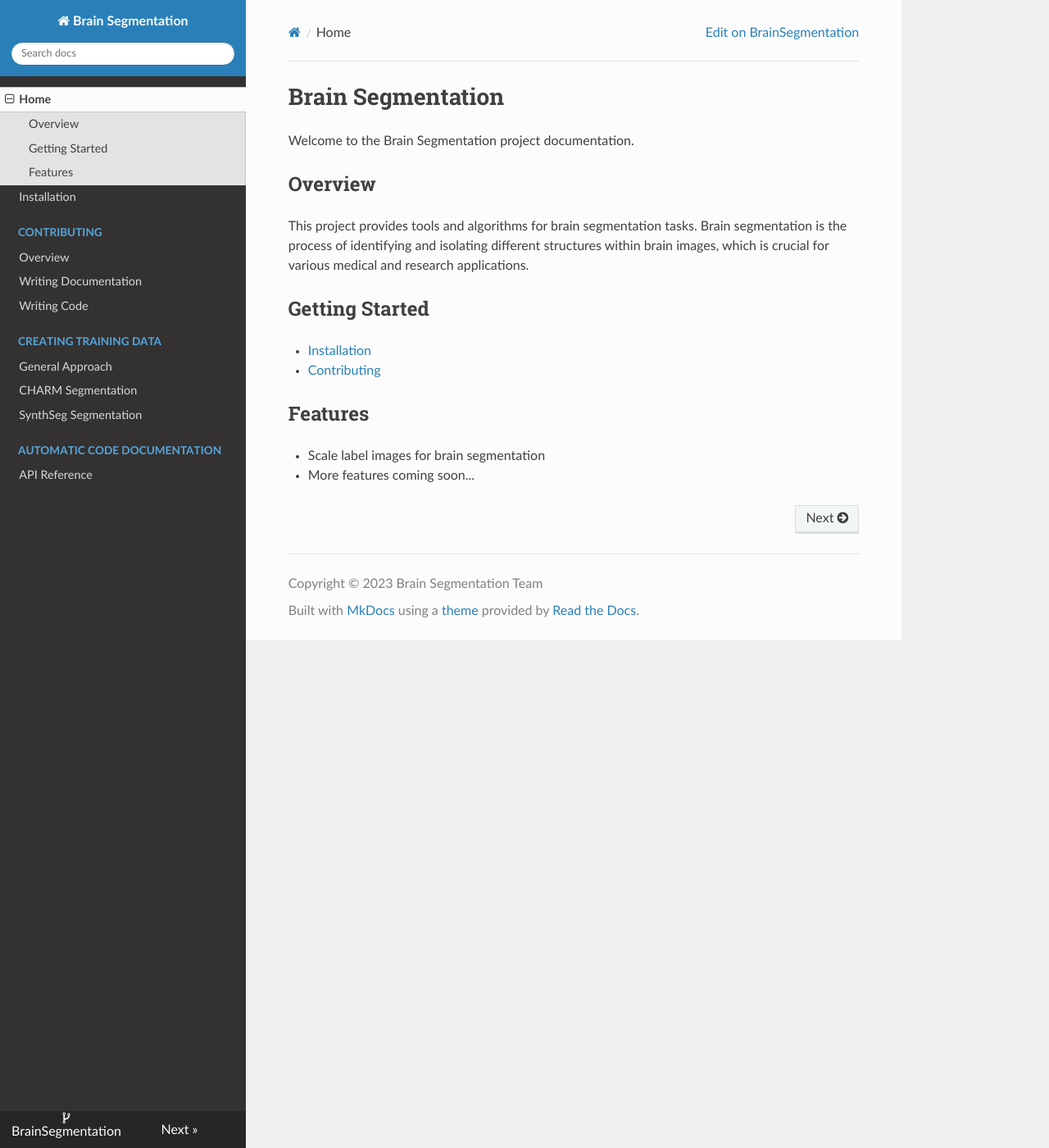
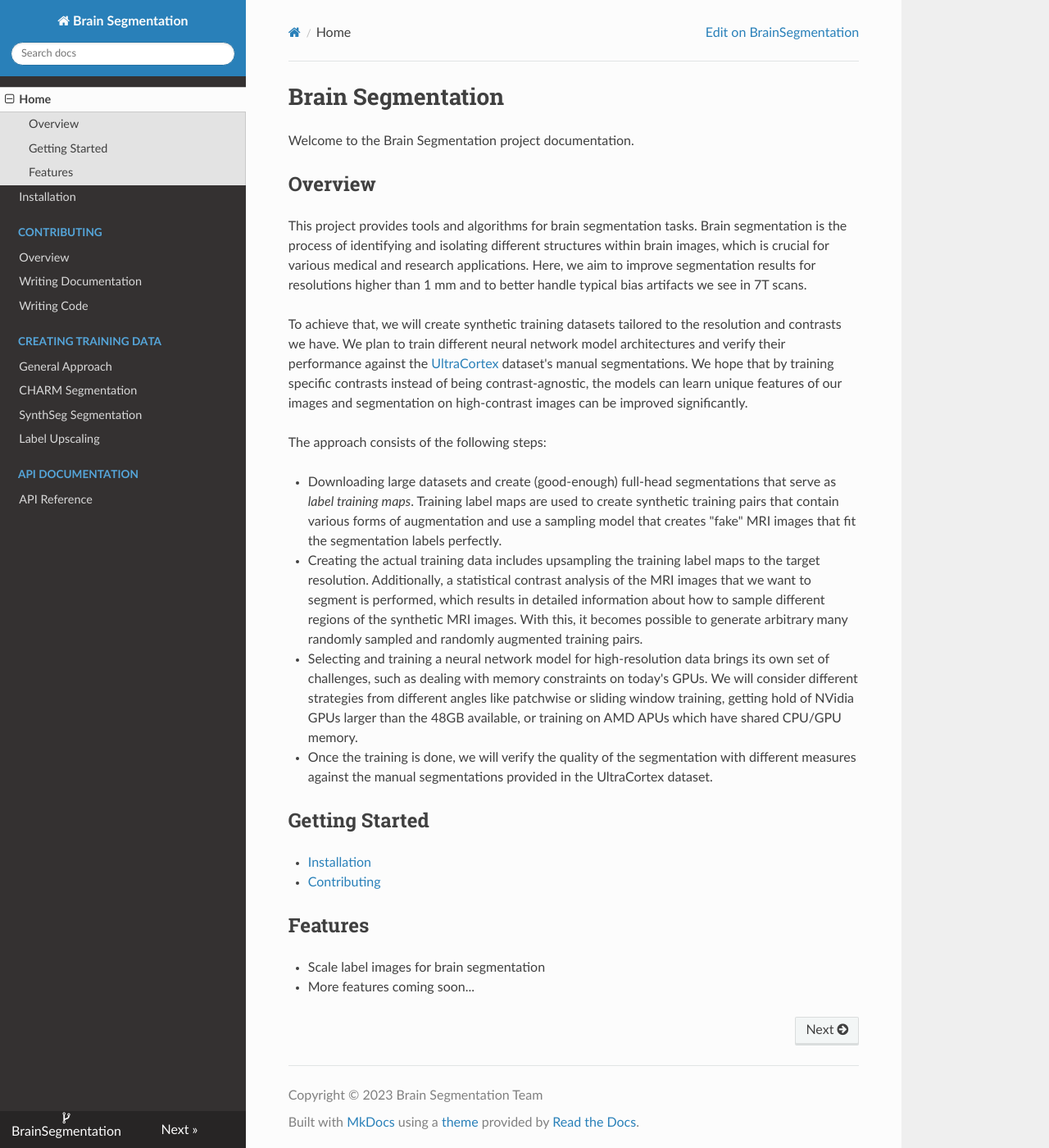
Before and after one commit to halirutan/BrainSegmentation, an MkDocs documentation site: the page built from docs/index.md, in a window 1280 px wide and 1400 px high. Shown: the whole window at 82% size. Built offline with MkDocs 1.6.1, drawn with Linux system fonts in a browser that asks for light colours; nearby versions of some CDN libraries.

Commit message:
Add MathJax to the docs for LaTeX formulas and improve home page of the docs

```diff
--- a/docs/index.md
+++ b/docs/index.md
@@ -5,7 +5,34 @@ Welcome to the Brain Segmentation project documentation.
 ## Overview
 
 This project provides tools and algorithms for brain segmentation tasks.
-Brain segmentation is the process of identifying and isolating different structures within brain images, which is crucial for various medical and research applications.
+Brain segmentation is the process of identifying and isolating different structures within brain images,
+which is crucial for various medical and research applications.
+Here, we aim to improve segmentation results for resolutions higher than 1 mm and to better handle typical bias
+artifacts we see in 7T scans.
+
+To achieve that, we will create synthetic training datasets tailored to the resolution and contrasts we have.
+We plan to train different neural network model architectures and verify their performance against the
+[UltraCortex](https://www.ultracortex.org/) dataset's manual segmentations.
+We hope that by training specific contrasts instead of being contrast-agnostic,
+the models can learn unique features of our images and segmentation on high-contrast images can be improved
+significantly.
+
+The approach consists of the following steps:
+
+- Downloading large datasets and create (good-enough) full-head segmentations that serve as _label training maps_.
+  Training label maps are used to create synthetic training pairs that contain various forms of augmentation and use
+  a sampling model that creates "fake" MRI images that fit the segmentation labels perfectly.
+- Creating the actual training data includes upsampling the training label maps to the target resolution.
+  Additionally, a statistical contrast analysis of the MRI images that we want to segment is performed, which results
+  in detailed information about how to sample different regions of the synthetic MRI images. With this, it becomes
+  possible to generate arbitrary many randomly sampled and randomly augmented training pairs.
+- Selecting and training a neural network model for high-resolution data brings its own set of challenges, such as
+  dealing with memory constraints on today's GPUs. We will consider different strategies from different angles like
+  patchwise or sliding window training, getting hold of NVidia GPUs larger than the 48GB available, or training on
+  AMD APUs which have shared CPU/GPU memory.
+- Once the training is done, we will verify the quality of the segmentation with different measures against the
+  manual segmentations provided in the UltraCortex dataset.
+
 
 ## Getting Started
 
--- a/mkdocs.yml
+++ b/mkdocs.yml
@@ -22,7 +22,8 @@ markdown_extensions:
   - meta
   - toc:
       permalink: true
-
+  - pymdownx.arithmatex:
+      generic: true
 # Navigation structure
 nav:
   - Home: index.md
@@ -35,7 +36,8 @@ nav:
       - General Approach: training_data/overview.md
       - CHARM Segmentation: training_data/charm.md
       - SynthSeg Segmentation: training_data/synth_seg.md
-  - Automatic Code Documentation:
+      - Label Upscaling: training_data/upscaling.md
+  - API Documentation:
     - API Reference: api.md
 
 # Plugins
@@ -48,3 +50,7 @@ plugins:
           options:
             docstring_style: google
             show_source: true
+
+extra_javascript:
+  - https://polyfill.io/v3/polyfill.min.js?features=es6
+  - https://cdn.jsdelivr.net/npm/mathjax@3/es5/tex-mml-chtml.js
```
Also changed, not shown: docs/training_data/upscaling.md (added), 2 other files.
